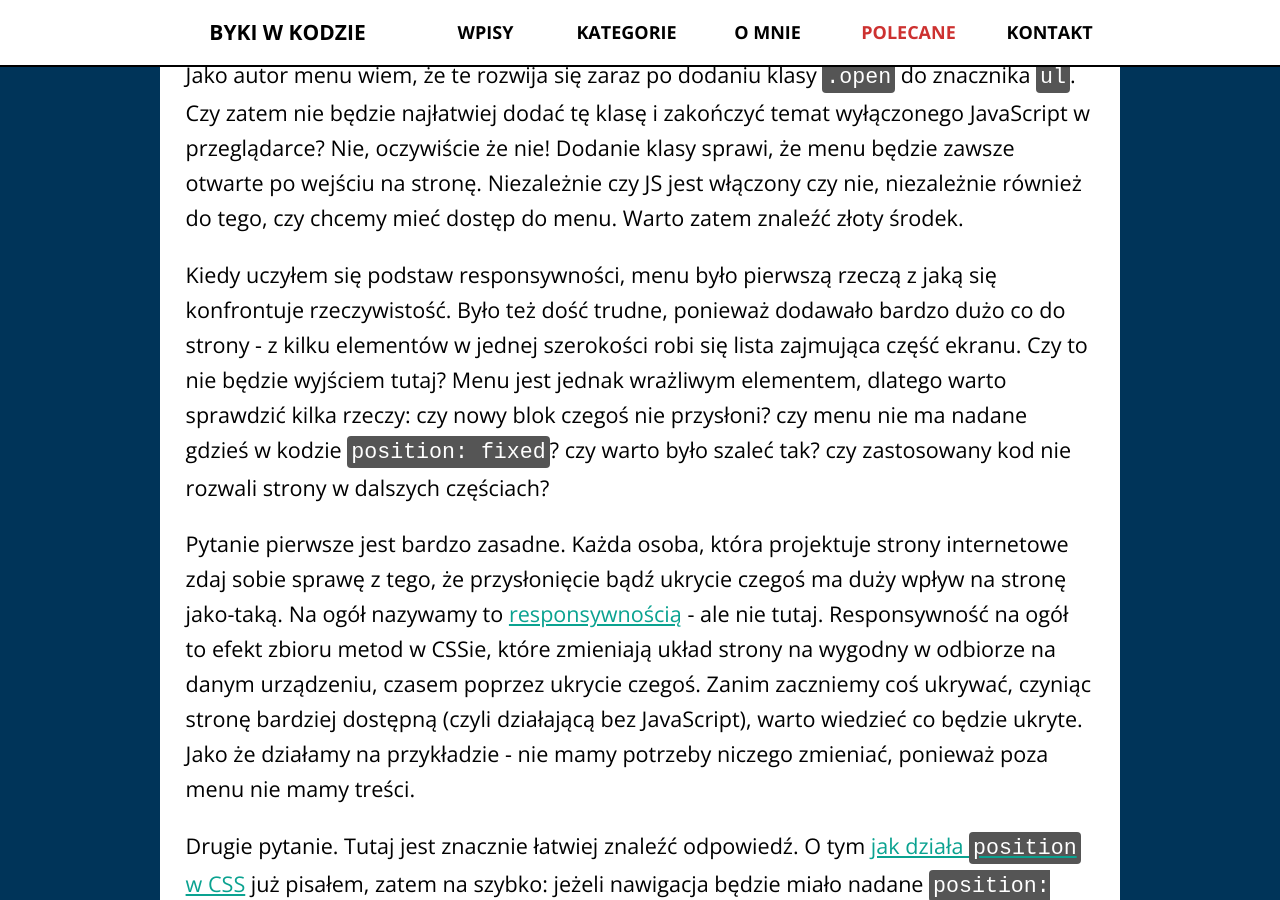
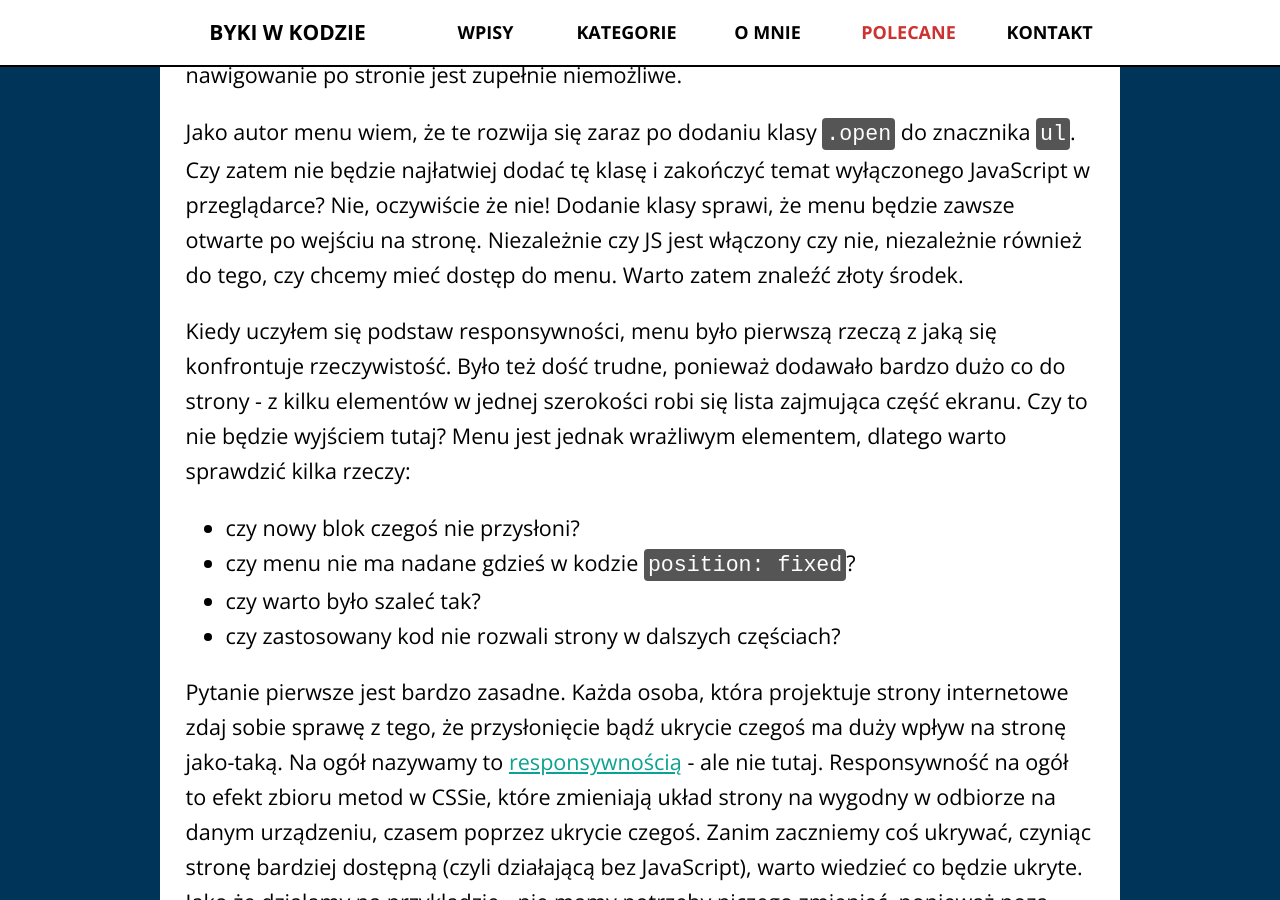
Before and after one commit to radek024/blog, a Jekyll site: the page built from _posts/2019-12-27-javascript-wylaczony-na-stronie.md, in a window 1280 px wide and 900 px high, scrolled down 7288 px. Built offline with Jekyll 4.4.1, drawn with Linux system fonts in a browser that asks for light colours; comment, search, counter and statistics services are not loaded; some of the changed text lies outside the part shown.

```diff
--- a/_posts/2019-12-27-javascript-wylaczony-na-stronie.md
+++ b/_posts/2019-12-27-javascript-wylaczony-na-stronie.md
@@ -107,8 +107,8 @@ Jest różnica, nie? To robi nam JS. A dokładniej - `modernizr`. To plik z inst
 Jak wyłączyć JS w przeglądarce? Jeżeli mamy zamiar napisać stronę bez jego działania, to fajnie byłoby, aby nie sprawiał trudności poprzez normalnie funkcjonowanie.
 
 Aby JavaScript nie mącił, możemy się go pozbyć na dwa sposoby:
-systemowe wyłączenie,
-usunięcie plików JavaScript z projektu.
+- systemowe wyłączenie,
+- usunięcie plików JavaScript z projektu.
 
 Oczywiście pierwsza metoda jest tą wygodniejszą - wystarczą bowiem dwa kliknięcia. Przechodzimy do *Narzędzi deweloperskich* za pomocą klawisza `F12`, a następnie - nic innego nie robiąc - klikamy `F1`. **Uwaga:** mam włączony ciemny motyw - natywnie jest włączony motyw jasny. W pokazanym oknie konfiguracji, na samym jej dole będzie taka część strony:
 
@@ -123,10 +123,10 @@ Po przejściu na rozdzielczość, gdzie menu zmienia się do postaci klikalnej l
 Jako autor menu wiem, że te rozwija się zaraz po dodaniu klasy `.open` do znacznika `ul`. Czy zatem nie będzie najłatwiej dodać tę klasę i zakończyć temat wyłączonego JavaScript w przeglądarce? Nie, oczywiście że nie! Dodanie klasy sprawi, że menu będzie zawsze otwarte po wejściu na stronę. Niezależnie czy JS jest włączony czy nie, niezależnie również do tego, czy chcemy mieć dostęp do menu. Warto zatem znaleźć złoty środek.
 
 Kiedy uczyłem się podstaw responsywności, menu było pierwszą rzeczą z jaką się konfrontuje rzeczywistość. Było też dość trudne, ponieważ dodawało bardzo dużo co do strony - z kilku elementów w jednej szerokości robi się lista zajmująca część ekranu. Czy to nie będzie wyjściem tutaj? Menu jest jednak wrażliwym elementem, dlatego warto sprawdzić kilka rzeczy:
-czy nowy blok czegoś nie przysłoni?
-czy menu nie ma nadane gdzieś w kodzie `position: fixed`?
-czy warto było szaleć tak?
-czy zastosowany kod nie rozwali strony w dalszych częściach?
+- czy nowy blok czegoś nie przysłoni?
+- czy menu nie ma nadane gdzieś w kodzie `position: fixed`?
+- czy warto było szaleć tak?
+- czy zastosowany kod nie rozwali strony w dalszych częściach?
 
 Pytanie pierwsze jest bardzo zasadne. Każda osoba, która projektuje strony internetowe zdaj sobie sprawę z tego, że przysłonięcie bądź ukrycie czegoś ma duży wpływ na stronę jako-taką. Na ogół nazywamy to [responsywnością](https://radek024.github.io/blog/bykiwkodzie/css/2017/09/15/responsive-web-design/) - ale nie tutaj. Responsywność na ogół to efekt zbioru metod w CSSie, które zmieniają układ strony na wygodny w odbiorze na danym urządzeniu, czasem poprzez ukrycie czegoś. Zanim zaczniemy coś ukrywać, czyniąc stronę bardziej dostępną (czyli działającą bez JavaScript), warto wiedzieć co będzie ukryte. Jako że działamy na przykładzie - nie mamy potrzeby niczego zmieniać, ponieważ poza menu nie mamy treści.
 
```
